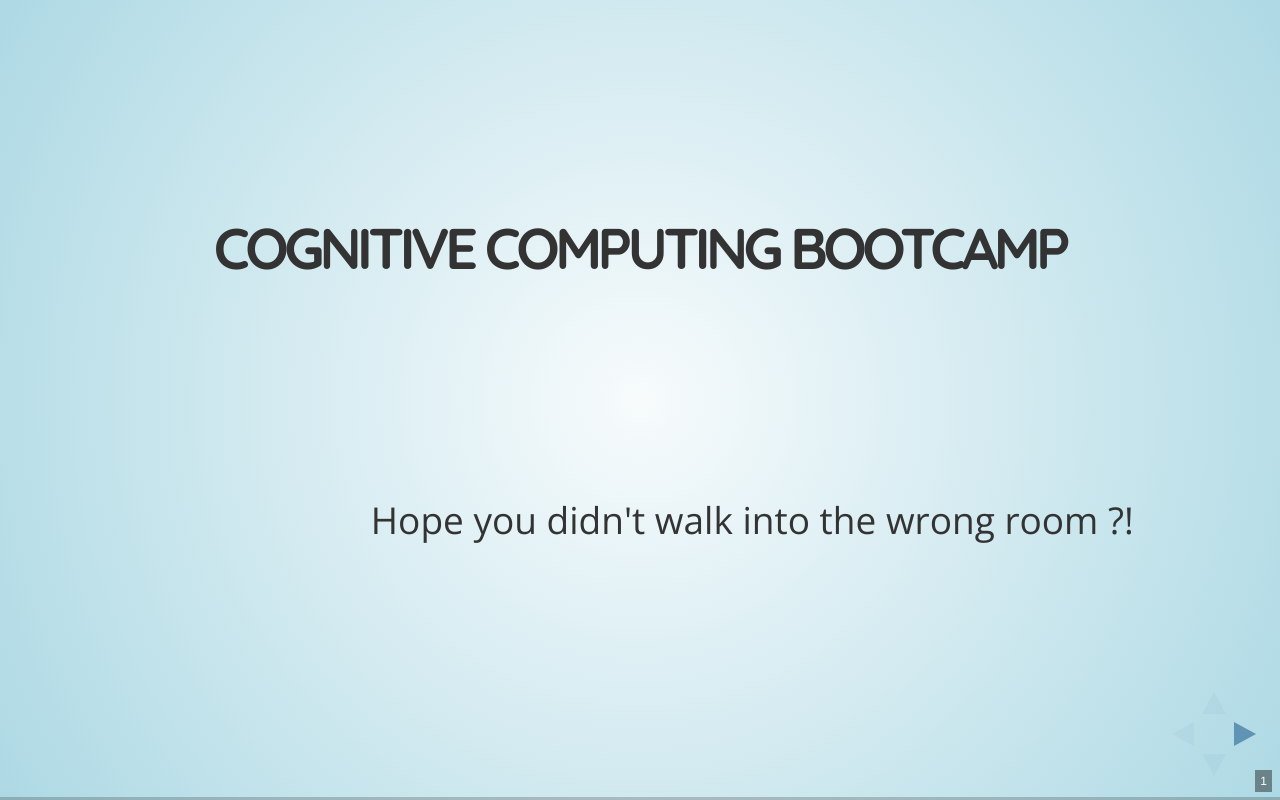
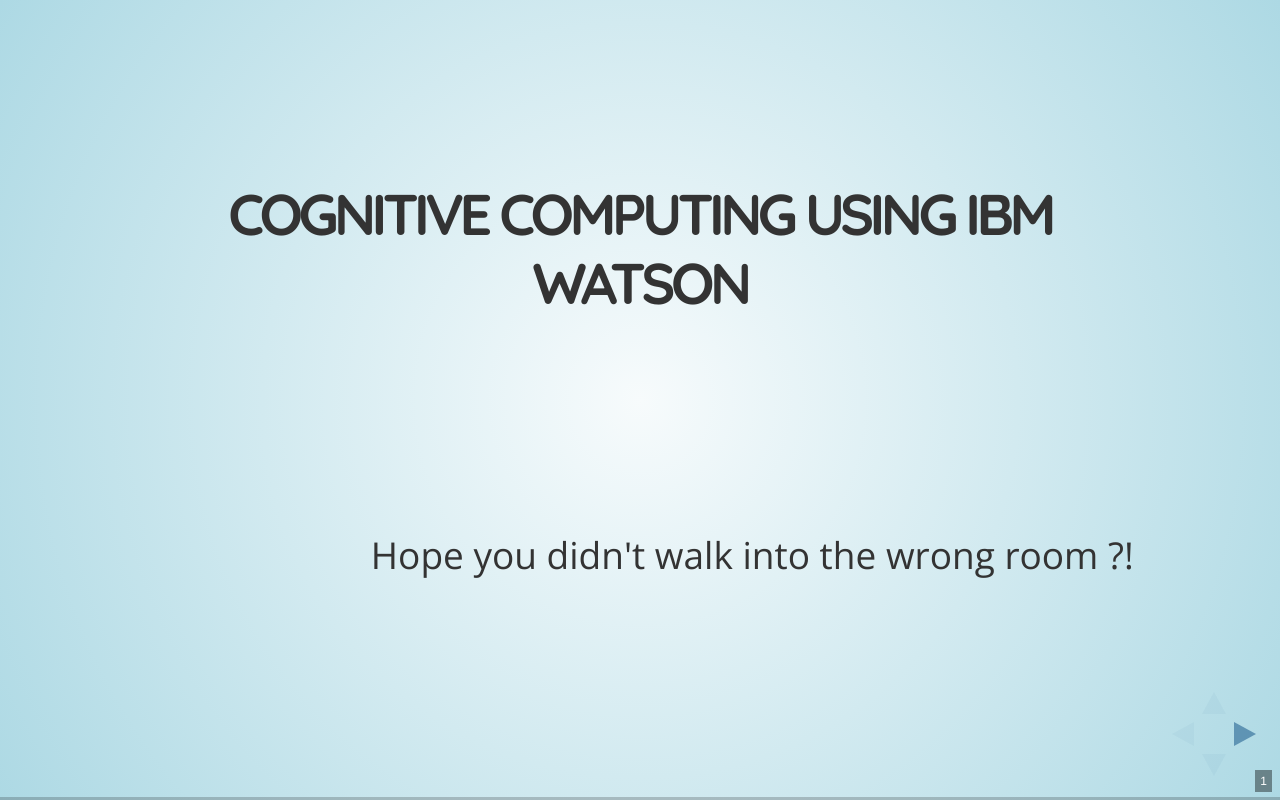
Before and after one commit to vishnu667/slides, a website: page cognitive-bootcamp/index.html in a window 1280 px wide. Drawn offline with nearby package versions, Linux system fonts and the light colour scheme.

Commit message:
Update index.html

```diff
--- a/cognitive-bootcamp/index.html
+++ b/cognitive-bootcamp/index.html
@@ -1,7 +1,7 @@
 <html>
 
 <head>
-    <title>Cognitive - BootCamp</title>
+    <title>Cognitive</title>
     <meta name="apple-mobile-web-app-capable" content="yes">
     <meta name="apple-mobile-web-app-status-bar-style" content="black-translucent">
 
@@ -39,7 +39,7 @@
     <div class="slides">
 
         <section>
-            <h3>Cognitive Computing BootCamp</h3>
+            <h3>Cognitive Computing Using IBM Watson</h3>
             <br>
             <br><br><br><br>
             <div class="bottom-text-div">
```
